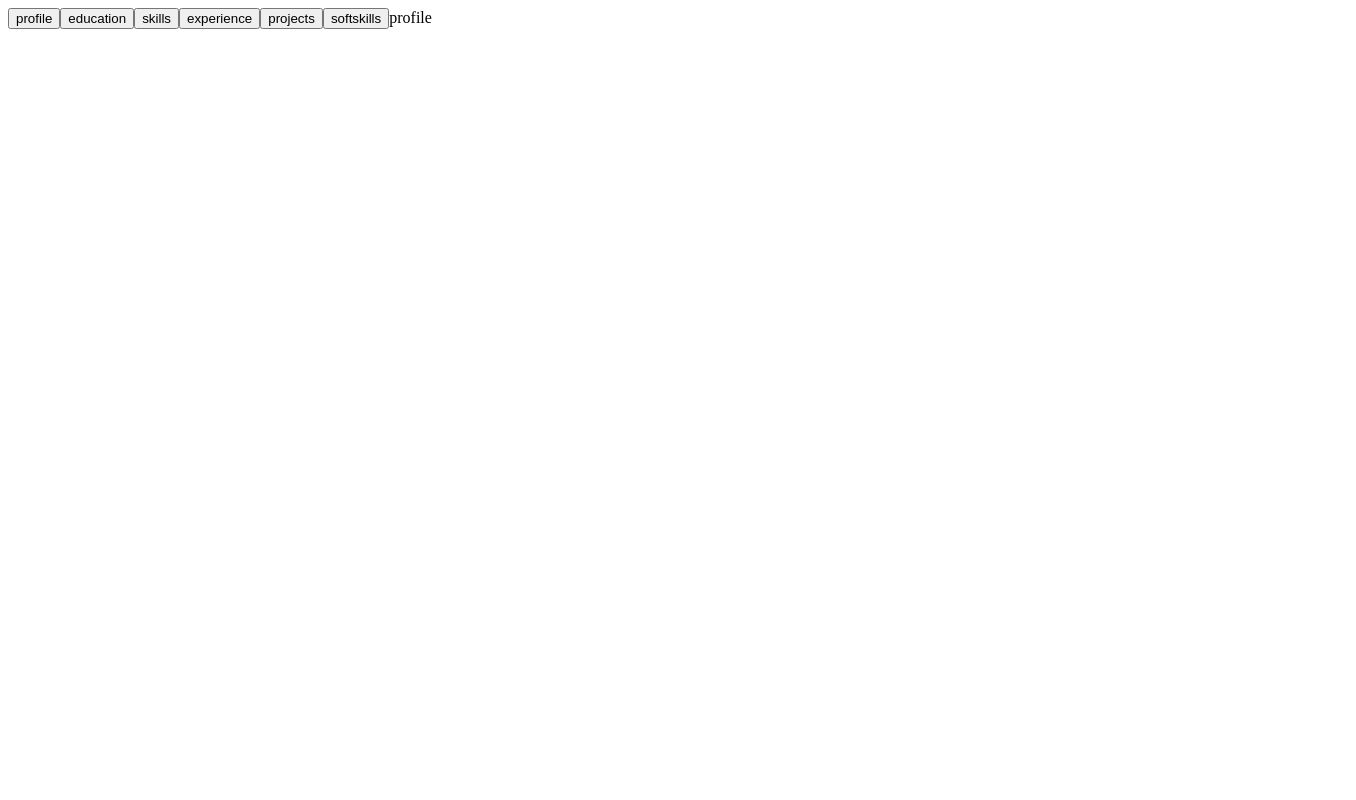
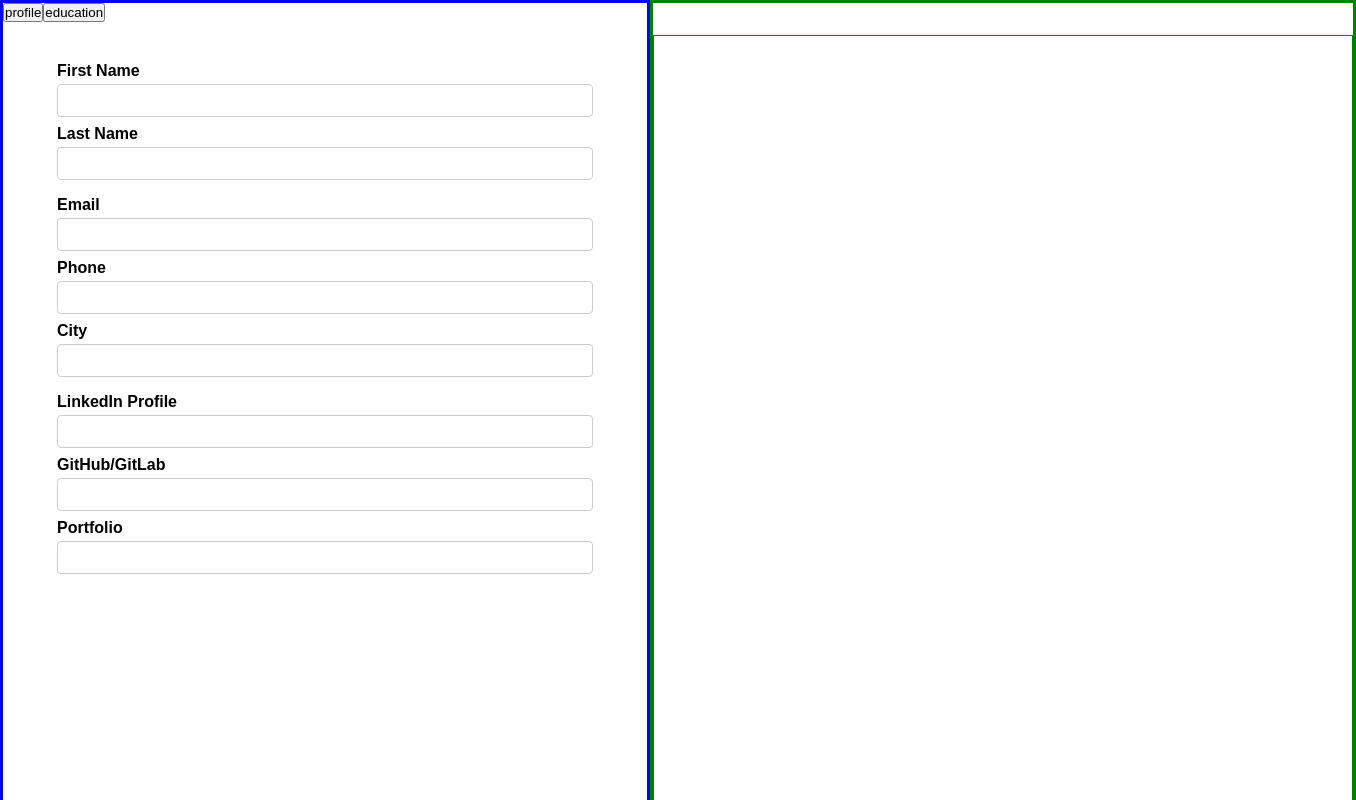
Before and after one commit to alxxjandro/cvbuilder, a React app: page / in a window 1280 px wide. Shown: the top 800 px of the page, 1356 px wide, since content can reach past the window. Built offline with nearby package versions, Linux system fonts and the light colour scheme; the HTML template or start-up script is replaced by a standard one.

Commit message:
I got the basic functionality or workflow that i think will be the best

```diff
--- a/src/main.jsx
+++ b/src/main.jsx
@@ -1,6 +1,5 @@
 import { StrictMode } from "react";
 import { createRoot } from "react-dom/client";
-import "./styles/index.css";
 import App from "./modules/App.jsx";
 
 createRoot(document.getElementById("root")).render(
--- a/src/modules/App.jsx
+++ b/src/modules/App.jsx
@@ -5,10 +5,10 @@ import "../styles/App.css";
 
 function App() {
   return (
-    <div>
+    <>
       <Sidebar />
-      {/* <CV /> */}
-    </div>
+      <CV />
+    </>
   );
 }
 
--- a/src/modules/CV.jsx
+++ b/src/modules/CV.jsx
@@ -1,5 +1,9 @@
 function CV() {
-  return <div>CV</div>;
+  return (
+    <div className="CVcontainer">
+      <div className="CV"></div>
+    </div>
+  )
 }
 
 export default CV;
--- a/src/modules/Sidebar.jsx
+++ b/src/modules/Sidebar.jsx
@@ -1,24 +1,25 @@
-import { use, useEffect, useState } from "react";
+import { useEffect, useState } from "react";
+import Profile from "./sidebarSections/Profile";
+import Education from "./sidebarSections/Education";
 
 function Sidebar() {
   const sections = [
-    "profile",
-    "education",
-    "skills",
-    "experience",
-    "projects",
-    "softskills",
+    {name: "profile", content: <Profile/>},
+    {name: "education", content: <Education/>}
   ];
+
   const [section, setSection] = useState(sections[0]);
 
   return (
-    <div>
+    <div className="sidebar">
       {sections.map((s, index) =>
         <button key={index} onClick={() => setSection(s)}>
-          {s}
+          {s.name}
         </button>
       )}
-      {section ? section : "no content"}
+      <div className="section">
+        {section ? section.content : "no content"}
+      </div>
     </div>
   );
 }
--- /dev/null
+++ b/src/modules/sidebarSections/Education.jsx
@@ -0,0 +1,10 @@
+
+function Education(){
+  return(
+    <div>
+      EDUCATION
+    </div>
+  )
+}
+
+export default Education;
--- /dev/null
+++ b/src/modules/sidebarSections/Profile.jsx
@@ -0,0 +1,37 @@
+import "../../styles/Profile.css"
+
+function Profile(){
+
+	return(
+		<div className="profile">
+      <div className="names">
+        <label htmlFor="firstName">First Name</label>
+        <input id="firstName" type="text"/>
+        <label htmlFor="lastName">Last Name</label>
+        <input id="lastName" type="text"/>
+      </div>
+      <div className="contactInfo">
+        <label htmlFor="email">Email</label>
+        <input id="email" type="email"/>
+
+        <label htmlFor="phoneNumber">Phone</label>
+        <input id="phoneNumber" type="tel"/>
+
+        <label htmlFor="city">City</label>
+        <input id="city" type="text"/>
+      </div>
+      <div className="socials">
+        <label htmlFor="linkeding">LinkedIn Profile</label>
+        <input id="linkeding" type="text"/>
+
+        <label htmlFor="gitHub">GitHub/GitLab</label>
+        <input id="gitHub" type="text"/>
+
+        <label htmlFor="portfolio">Portfolio</label>
+        <input id="portfolio" type="text"/>
+      </div>
+		</div>
+	)
+}
+
+export default Profile;
--- a/src/styles/App.css
+++ b/src/styles/App.css
@@ -0,0 +1,29 @@
+*{
+  box-sizing: border-box;
+  padding: 0;
+  margin: 0;
+}
+
+#root{
+  min-height: 100vh;
+  display: grid;
+  grid-template-columns: 650px 1fr;
+}
+
+.sidebar{
+  border: solid 3px blue;
+}
+
+.CVcontainer{
+  border: solid 3px green;
+}
+
+.CV {
+  width: 700px; /* la mitad de 794px */
+  height: calc(700px * 1.414); /* ≈ 594px */
+  margin: 2rem auto;
+  padding: 1rem;
+  background-color: white;
+  border: 1px solid green;
+  box-shadow: 0 0 5px rgba(0,0,0,0.1);
+}
--- /dev/null
+++ b/src/styles/Profile.css
@@ -0,0 +1,26 @@
+div.profile {
+  padding: 2rem;
+  max-width: 600px;
+  margin: auto;
+  font-family: sans-serif;
+}
+
+label {
+  display: block;
+  margin-top: .5rem;
+  font-weight: bold;
+}
+
+input {
+  width: 100%;
+  padding: 0.5rem;
+  margin-top: 0.25rem;
+  border: 1px solid #ccc;
+  border-radius: 4px;
+}
+
+.names,
+.contactInfo,
+.socials {
+  margin-bottom: 1rem;
+}
```
Also changed, not shown: src/styles/Sidebar.css (added), src/styles/index.css (deleted).
